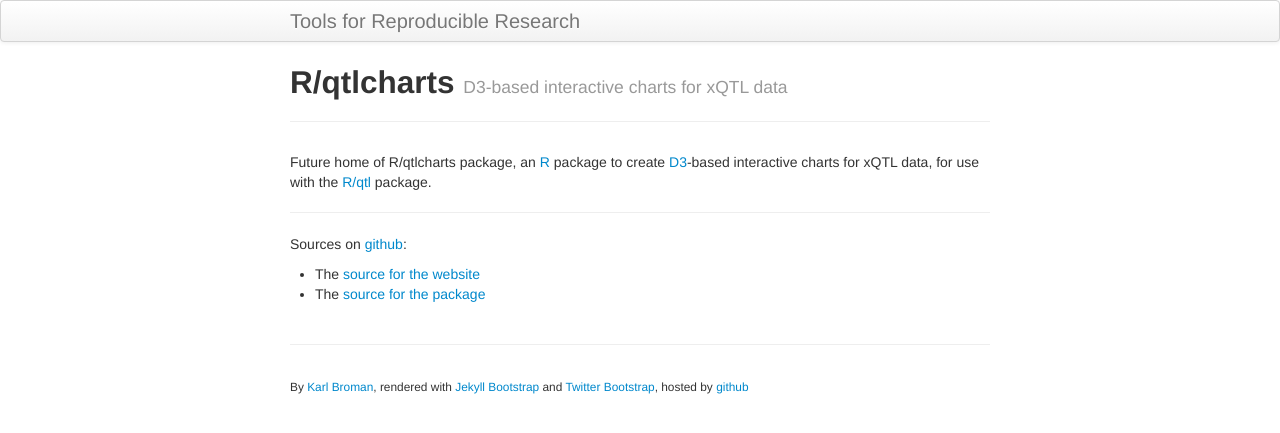
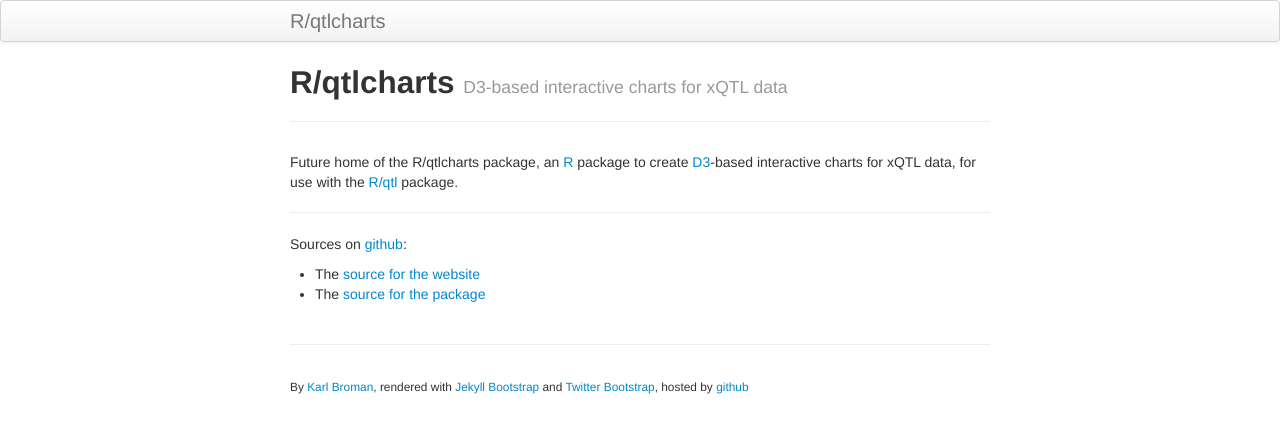
Before and after one commit to kbroman/qtlcharts, a Jekyll site: the page built from index.md, in a window 1280 px wide. Shown: the top 433 px of the page. Built offline with Jekyll 4.4.1, drawn with Linux system fonts in a browser that asks for light colours.

Commit message:
Small changes

```diff
--- a/_config.yml
+++ b/_config.yml
@@ -8,7 +8,7 @@
 # Themes are encouraged to use these universal variables
 # so be sure to set them if your theme uses them.
 #
-title : Tools for Reproducible Research
+title : R/qtlcharts
 author :
   name : Karl Broman
   email : kbroman@gmail.com
--- a/index.md
+++ b/index.md
@@ -5,7 +5,7 @@
 ---
 
 
-Future home of R/qtlcharts package, an [R](http://www.r-project.org) package to create
+Future home of the R/qtlcharts package, an [R](http://www.r-project.org) package to create
 [D3](http://d3js.org)-based interactive charts for xQTL data, for use
 with the [R/qtl](http://www.rqtl.org) package.
 
```
